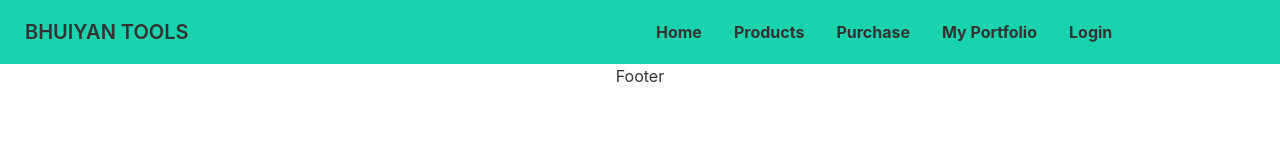
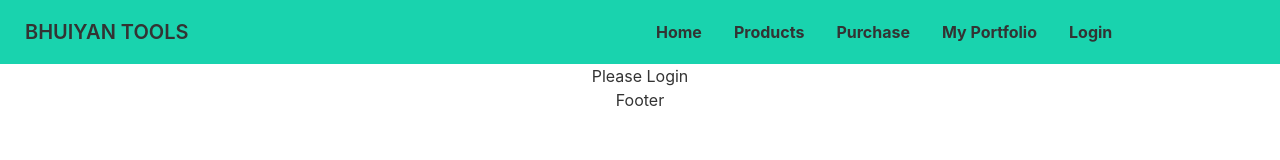
Before and after one commit to hasansharif819/bhuiyan_tools_clients, a React (Create React App) app: page /login in a window 1280 px wide. Shown: the top 160 px of the page. Built offline with nearby package versions, Linux system fonts and the light colour scheme.

Commit message:
Route setup

```diff
--- a/src/App.js
+++ b/src/App.js
@@ -2,6 +2,10 @@
 import { Route, Routes } from 'react-router-dom';
 import './App.css';
 import Home from './pages/Home/Home/Home';
+import Login from './pages/Login/Login/Login';
+import Portfolio from './pages/Portfolio/Portfolio';
+import Products from './pages/Products/Products/Products';
+import Purchase from './pages/Purchase/Purchase/Purchase';
 import Footer from './pages/Shared/Footer/Footer';
 import Navbar from './pages/Shared/Navbar/Navbar';
 
@@ -11,6 +15,10 @@ function App() {
       <Navbar></Navbar>
       <Routes>
         <Route path='/' element={<Home></Home>}></Route>
+        <Route path='/products' element={<Products></Products>}></Route>
+        <Route path='/purchase' element={<Purchase></Purchase>}></Route>
+        <Route path='/portfolio' element={<Portfolio></Portfolio>}></Route>
+        <Route path='login' element={<Login></Login>}></Route>
       </Routes>
 
 
--- /dev/null
+++ b/src/pages/Login/Login/Login.js
@@ -0,0 +1,11 @@
+import React from 'react';
+
+const Login = () => {
+    return (
+        <div>
+            <h2>Please Login</h2>
+        </div>
+    );
+};
+
+export default Login;
--- /dev/null
+++ b/src/pages/Portfolio/Portfolio.js
@@ -0,0 +1,11 @@
+import React from 'react';
+
+const Portfolio = () => {
+    return (
+        <div>
+            <h2>Portfolio</h2>
+        </div>
+    );
+};
+
+export default Portfolio;
--- /dev/null
+++ b/src/pages/Products/Products/Products.js
@@ -0,0 +1,11 @@
+import React from 'react';
+
+const Products = () => {
+    return (
+        <div>
+            <h2>Products</h2>
+        </div>
+    );
+};
+
+export default Products;
--- /dev/null
+++ b/src/pages/Purchase/Purchase/Purchase.js
@@ -0,0 +1,11 @@
+import React from 'react';
+
+const Purchase = () => {
+    return (
+        <div>
+            <h2>Purchase</h2>
+        </div>
+    );
+};
+
+export default Purchase;
```
